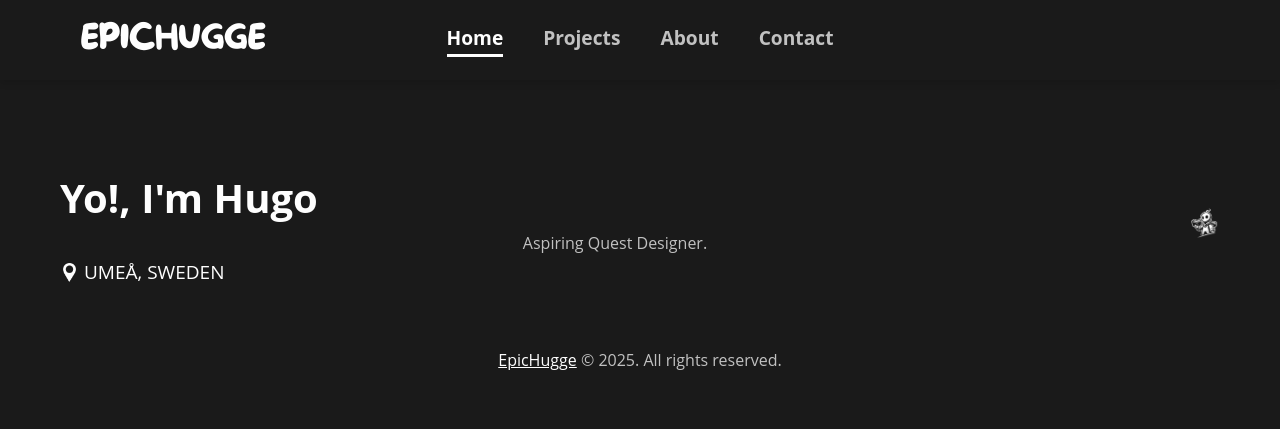
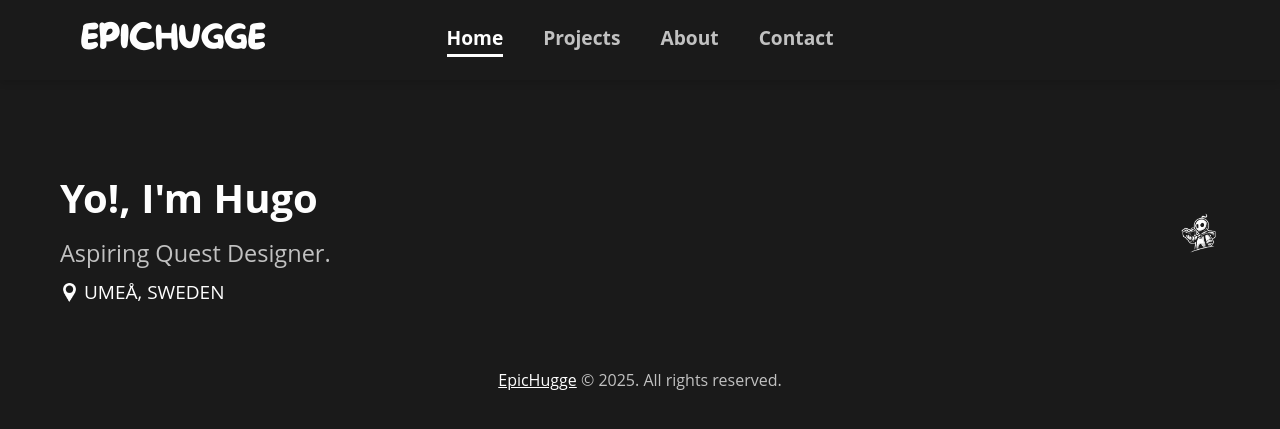
Before and after one commit to EpicHugge/EpicHugge.github.io, a Jekyll site: the page built from index.markdown, in a window 1280 px wide. Shown: the top 429 px of the page. Built offline with Jekyll 4.4.1, drawn with Linux system fonts in a browser that asks for light colours; some web fonts are replaced.

Commit message:
Update style.css

```diff
--- a/assets/css/style.css
+++ b/assets/css/style.css
@@ -123,30 +123,31 @@ a:hover {
 
 .intro-main {
   color: #fefefe;
-  font-size: 40px;
+  font-size: 40px; /* Updated font size */
   font-weight: bold;
   text-align: left;
-  margin-bottom: 1px; /* Reduced spacing */
+  margin-bottom: 5px; /* Reduced spacing */
+  /* Removed text-transform to allow mixed case */
 }
 
 .intro-sub {
   color: #c1c1c1;
-  font-size: 23,5px;
-  text-align: center;
-  margin-bottom: 1px; /* Maintained spacing */
+  font-size: 23.5px; /* Updated font size */
+  text-align: left; /* Changed alignment to left */
+  margin-bottom: 5px; /* Maintained spacing */
 }
 
 .intro-location {
   color: #fefefe;
-  font-size: 19px;
+  font-size: 19px; /* Updated font size */
   text-align: left;
   display: flex;
   align-items: center; /* Vertically centers the image with text */
 }
 
 .intro-location .location-pointer {
-  width: 19px; /* Increased from 12px */
-  height: 19px;
+  width: 19px; /* Increased size from 16px */
+  height: 19px; /* Increased size from 16px */
   margin-right: 5px; /* Space between image and text */
 }
 
@@ -155,7 +156,7 @@ a:hover {
 }
 
 .intro-logo-image {
-  height: 30px; /* Matches the font size of .intro-main */
+  height: 40px; /* Updated to match main text font size */
   width: auto;
 }
 
@@ -197,11 +198,24 @@ a:hover {
     margin-bottom: 15px; /* Space below the text section */
   }
 
+  .intro-sub {
+    font-size: 20px; /* Slight adjustment for better fit */
+  }
+
+  .intro-location {
+    font-size: 17px; /* Slight adjustment for better fit */
+  }
+
+  .intro-location .location-pointer {
+    width: 17px; /* Adjusted size for smaller screens */
+    height: 17px;
+  }
+
   .intro-logo {
     margin-left: 0; /* Remove left margin on small screens */
   }
 
   .intro-logo-image {
-    height: 25px; /* Adjusted size for smaller screens */
+    height: 35px; /* Adjusted size for smaller screens */
   }
 }
```
